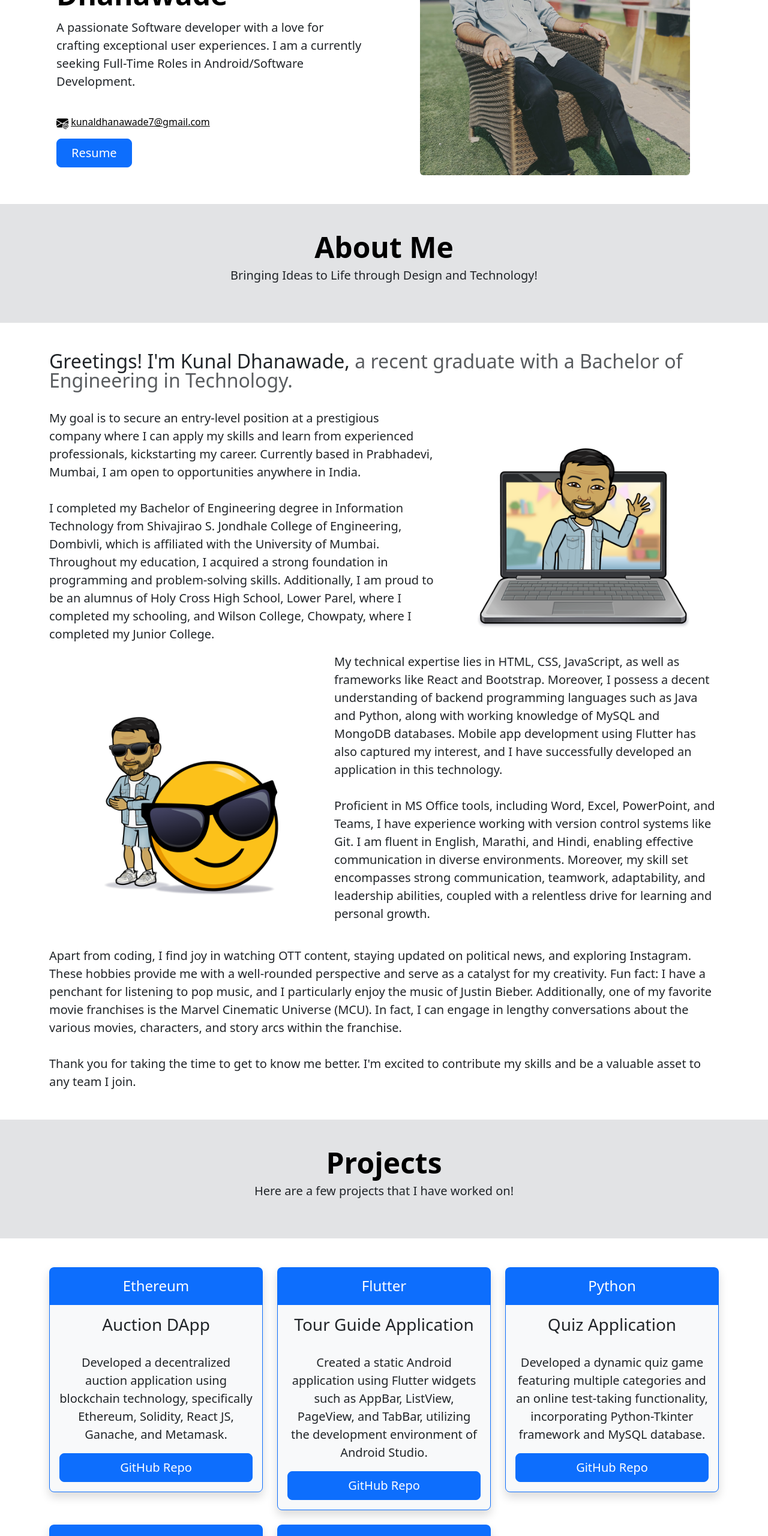
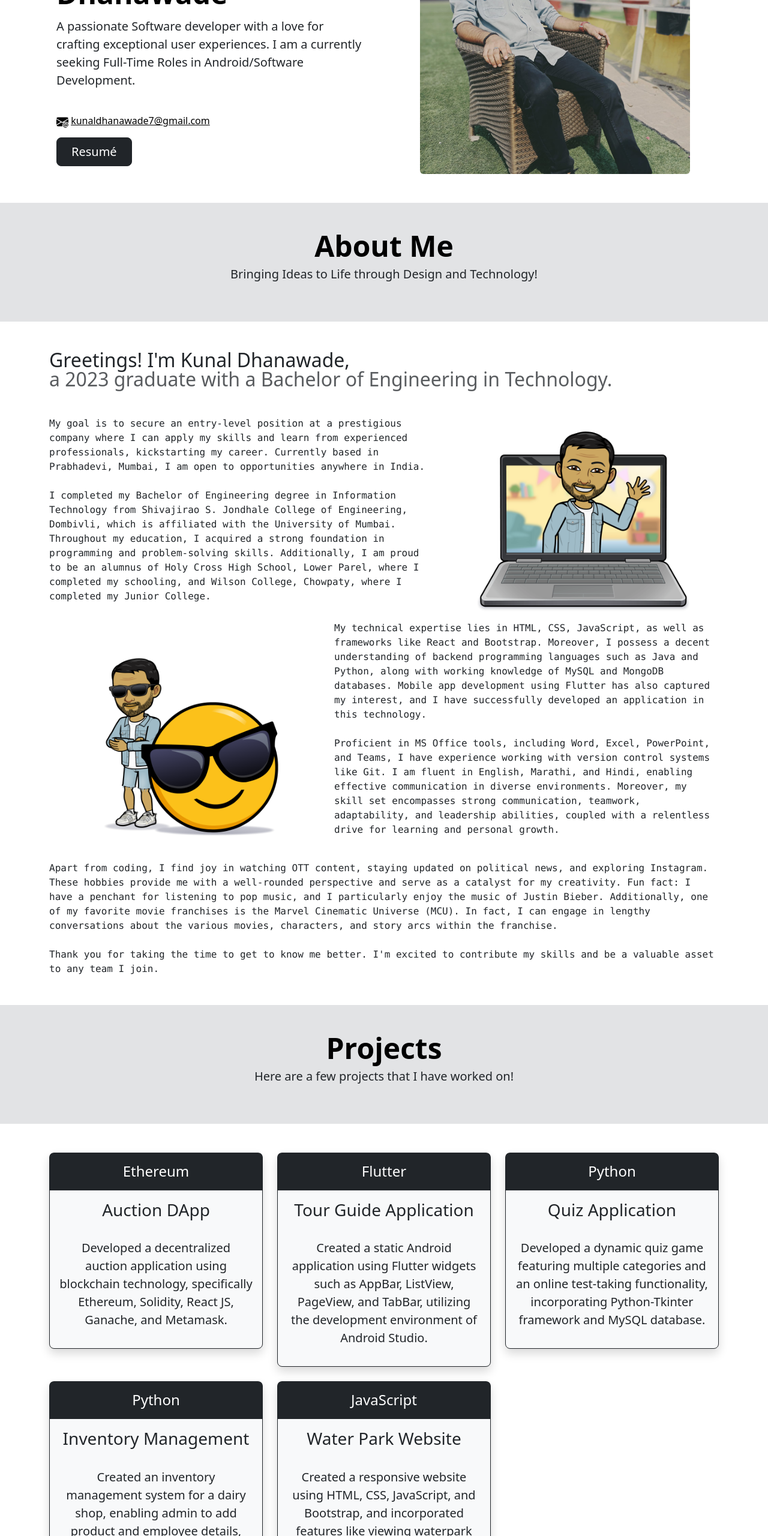
Before and after one commit to kunaldhanawade/kunaldhanawade.github.io, a plain HTML site: page index.html in a window 1280 px wide. Shown: the part 240-2800 px from the top of the page at 60% size. Drawn offline with nearby package versions, Linux system fonts and the light colour scheme.

Commit message:
version 1.1.0

```diff
--- a/index.html
+++ b/index.html
@@ -52,19 +52,29 @@
     <!-- navbar -->
     <nav class="navbar navbar-expand-lg bg-body-tertiary">
         <div class="container-fluid">
-            <h3 class="navbar-brand" href="#">Kunal Dhanawade</h3>
+            <img src="/assets/logo.png" class="img-fluid rounded" alt="logo" width="270">
+            <!-- <h3 class="navbar-brand" href="#">Kunal Dhanawade</h3> -->
             <button class="navbar-toggler" type="button" data-bs-toggle="collapse"
                 data-bs-target="#navbarSupportedContent" aria-controls="navbarSupportedContent" aria-expanded="false"
                 aria-label="Toggle navigation">
                 <span class="navbar-toggler-icon"></span>
             </button>
-            <div class="collapse navbar-collapse" id="navbarSupportedContent">
+            <div class="nav nav-pills" id="navbarSupportedContent">
                 <ul class="navbar-nav me-auto mb-2 mb-lg-0">
                     <li class="nav-item"><a href="#home" class="nav-link">Home</a></li>
                     <li class="nav-item"><a href="#about" class="nav-link">About</a></li>
                     <li class="nav-item"><a href="#projects" class="nav-link">Projects</a></li>
                     <li class="nav-item"><a href="#certificates" class="nav-link">Certificates</a></li>
-                    <li class="nav-item"><a href="/assets/Kunal's Resume.pdf" class="nav-link">Resume</a></li>
+                    <li class="nav-item"><a href="/assets/Kunal's Resume.pdf" class="nav-link">Resumé</a></li>
+                    <li class="nav-item btn-group dropstart">
+                        <button type="button" class="btn btn-dark dropdown-toggle" data-bs-toggle="dropdown" aria-expanded="false">Social</button>
+                        <ul class="dropdown-menu">
+                            <li><a class="dropdown-item" href="https://www.linkedin.com/in/dhanawade-kunal">LinkedIn</a></li>
+                            <li><a class="dropdown-item" href="https://github.com/kunaldhanawade">GitHub</a></li>
+                            <li><a class="dropdown-item" href="https://twitter.com/kunalrd07">Twitter</a></li>
+                            <li><a class="dropdown-item" href="https://instagram.com/kunaldhanawade">Instagram</a></li>
+                        </ul>
+                    </li>
                 </ul>
             </div>
         </div>
@@ -80,8 +90,7 @@
             <div class="col-lg-6">
                 <h1 class="display-5 fw-bold text-body-emphasis lh-1 mb-3">Hi, there!</h1>
                 <h1 class="display-5 fw-bold text-body-emphasis lh-1 mb-3">I'm Kunal Dhanawade</h1>
-                <p class="lead">A passionate Software developer with a love for crafting exceptional user experiences. I
-                    am a currently seeking Full-Time Roles in Android/Software Development.</p>
+                <p class="lead">A passionate Software developer with a love for crafting exceptional user experiences. I am a currently seeking Full-Time Roles in Android/Software Development.</p>
                 <br>
                 <p>
                     <svg class="bi" width="20" height="20">
@@ -91,7 +100,7 @@
                 </p>
                 <div class="d-grid gap-2 d-md-flex justify-content-md-start">
                     <a href="/assets/Kunal's Resume.pdf" target="_blank">
-                        <button type="button" class="btn btn-primary btn-lg px-4 me-md-2">Resume</button>
+                        <button type="button" class="btn btn-dark btn-lg px-4 me-md-2">Resumé</button>
                     </a>
                     <!-- <a href="/assets/Kunal's Resume.pdf" download="Resume - Kunal Dhanawade">
                         <button type="button" class="btn btn-outline-secondary btn-lg px-4">Download Resume</button>
@@ -110,11 +119,19 @@
     </div>
 
     <div class="container pt-5">
-        <h2 class="featurette-heading fw-normal lh-1 pb-4">Greetings! I'm Kunal Dhanawade, <span class="text-body-secondary">a recent graduate with a Bachelor of Engineering in Technology.</span></h2>
+        <h2 class="featurette-heading fw-normal lh-1 pb-4">Greetings! I'm Kunal Dhanawade,<br><span
+                class="text-body-secondary">a 2023 graduate with a Bachelor of Engineering in Technology.</span></h2>
 
         <div class="row featurette align-items-center">
             <div class="col-md-7">
-                <p class="lead">My goal is to secure an entry-level position at a prestigious company where I can apply my skills and learn from experienced professionals, kickstarting my career. Currently based in Prabhadevi, Mumbai, I am open to opportunities anywhere in India.<br><br>I completed my Bachelor of Engineering degree in Information Technology from Shivajirao S. Jondhale College of Engineering, Dombivli, which is affiliated with the University of Mumbai. Throughout my education, I acquired a strong foundation in programming and problem-solving skills. Additionally, I am proud to be an alumnus of Holy Cross High School, Lower Parel, where I completed my schooling, and Wilson College, Chowpaty, where I completed my Junior College.</p>
+                <p class="font-monospace">My goal is to secure an entry-level position at a prestigious company where I can apply
+                    my skills and learn from experienced professionals, kickstarting my career. Currently based in
+                    Prabhadevi, Mumbai, I am open to opportunities anywhere in India.<br><br>I completed my Bachelor of
+                    Engineering degree in Information Technology from Shivajirao S. Jondhale College of Engineering,
+                    Dombivli, which is affiliated with the University of Mumbai. Throughout my education, I acquired a
+                    strong foundation in programming and problem-solving skills. Additionally, I am proud to be an
+                    alumnus of Holy Cross High School, Lower Parel, where I completed my schooling, and Wilson College,
+                    Chowpaty, where I completed my Junior College.</p>
             </div>
             <div class="col-md-5">
                 <img src="/assets/laptop wave.png" alt="Sticker" class="px-5 img-fluid">
@@ -123,14 +140,28 @@
 
         <div class="row featurette align-items-center">
             <div class="col-md-7 order-md-2">
-                <p class="lead">My technical expertise lies in HTML, CSS, JavaScript, as well as frameworks like React and Bootstrap. Moreover, I possess a decent understanding of backend programming languages such as Java and Python, along with working knowledge of MySQL and MongoDB databases. Mobile app development using Flutter has also captured my interest, and I have successfully developed an application in this technology.<br><br>Proficient in MS Office tools, including Word, Excel, PowerPoint, and Teams, I have experience working with version control systems like Git. I am fluent in English, Marathi, and Hindi, enabling effective communication in diverse environments. Moreover, my skill set encompasses strong communication, teamwork, adaptability, and leadership abilities, coupled with a relentless drive for learning and personal growth.</p>
+                <p class="font-monospace">My technical expertise lies in HTML, CSS, JavaScript, as well as frameworks like React
+                    and Bootstrap. Moreover, I possess a decent understanding of backend programming languages such as
+                    Java and Python, along with working knowledge of MySQL and MongoDB databases. Mobile app development
+                    using Flutter has also captured my interest, and I have successfully developed an application in
+                    this technology.<br><br>Proficient in MS Office tools, including Word, Excel, PowerPoint, and Teams,
+                    I have experience working with version control systems like Git. I am fluent in English, Marathi,
+                    and Hindi, enabling effective communication in diverse environments. Moreover, my skill set
+                    encompasses strong communication, teamwork, adaptability, and leadership abilities, coupled with a
+                    relentless drive for learning and personal growth.</p>
             </div>
             <div class="col-md-5 order-md-1">
                 <img src="/assets/sunglasses emoji.png" alt="Sticker" class="px-5  img-fluid">
             </div>
         </div>
 
-        <p class="lead pt-4">Apart from coding, I find joy in watching OTT content, staying updated on political news, and exploring Instagram. These hobbies provide me with a well-rounded perspective and serve as a catalyst for my creativity. Fun fact: I have a penchant for listening to pop music, and I particularly enjoy the music of Justin Bieber. Additionally, one of my favorite movie franchises is the Marvel Cinematic Universe (MCU). In fact, I can engage in lengthy conversations about the various movies, characters, and story arcs within the franchise.<br><br>Thank you for taking the time to get to know me better. I'm excited to contribute my skills and be a valuable asset to any team I join.</p>
+        <p class="font-monospace pt-4">Apart from coding, I find joy in watching OTT content, staying updated on political news,
+            and exploring Instagram. These hobbies provide me with a well-rounded perspective and serve as a catalyst
+            for my creativity. Fun fact: I have a penchant for listening to pop music, and I particularly enjoy the
+            music of Justin Bieber. Additionally, one of my favorite movie franchises is the Marvel Cinematic Universe
+            (MCU). In fact, I can engage in lengthy conversations about the various movies, characters, and story arcs
+            within the franchise.<br><br>Thank you for taking the time to get to know me better. I'm excited to
+            contribute my skills and be a valuable asset to any team I join.</p>
     </div>
 
     <!-- projects -->
@@ -144,71 +175,80 @@
     <div class="container pt-5">
         <div class="row row-cols-1 row-cols-md-3 row-cols-sm-2 mb-3 text-center">
             <div class="col">
-                <div class="card mb-4 rounded-3 shadow border-primary shadow mb-2 bg-body-tertiary">
-                    <div class="card-header py-3 text-bg-primary border-primary">
+                <div class="card mb-4 rounded-3 shadow border-dark shadow mb-2 bg-body-tertiary">
+                    <div class="card-header py-3 text-bg-dark border-dark">
                         <h4 class="my-0 fw-normal">Ethereum</h4>
                     </div>
                     <div class="card-body">
                         <h3 class="card-title pricing-card-title">Auction DApp</h3>
                         <br>
-                        <p class="lead">Developed a decentralized auction application using blockchain technology, specifically Ethereum, Solidity, React JS, Ganache, and Metamask.</p>
-                        <a href="#"><button type="button" class="w-100 btn btn-lg btn-primary">GitHub Repo</button></a>
+                        <p class="lead">Developed a decentralized auction application using blockchain technology,
+                            specifically Ethereum, Solidity, React JS, Ganache, and Metamask.</p>
+                        <!-- <a href="#"><button type="button" class="w-100 btn btn-lg btn-dark">GitHub Repo</button></a> -->
                     </div>
                 </div>
             </div>
 
             <div class="col">
-                <div class="card mb-4 rounded-3 shadow border-primary shadow mb-2 bg-body-tertiary">
-                    <div class="card-header py-3 text-bg-primary border-primary">
+                <div class="card mb-4 rounded-3 shadow border-dark shadow mb-2 bg-body-tertiary">
+                    <div class="card-header py-3 text-bg-dark border-dark">
                         <h4 class="my-0 fw-normal">Flutter</h4>
                     </div>
                     <div class="card-body">
                         <h3 class="card-title pricing-card-title">Tour Guide Application</h3>
                         <br>
-                        <p class="lead">Created a static Android application using Flutter widgets such as AppBar, ListView, PageView, and TabBar, utilizing the development environment of Android Studio.</p>
-                        <a href="#"><button type="button" class="w-100 btn btn-lg btn-primary">GitHub Repo</button></a>
+                        <p class="lead">Created a static Android application using Flutter widgets such as AppBar,
+                            ListView, PageView, and TabBar, utilizing the development environment of Android Studio.</p>
+                        <!-- <a href="#"><button type="button" class="w-100 btn btn-lg btn-dark">GitHub Repo</button></a> -->
                     </div>
                 </div>
             </div>
 
             <div class="col">
-                <div class="card mb-4 rounded-3 shadow border-primary shadow mb-2 bg-body-tertiary">
-                    <div class="card-header py-3 text-bg-primary border-primary">
+                <div class="card mb-4 rounded-3 shadow border-dark shadow mb-2 bg-body-tertiary">
+                    <div class="card-header py-3 text-bg-dark border-dark">
                         <h4 class="my-0 fw-normal">Python</h4>
                     </div>
                     <div class="card-body">
                         <h3 class="card-title pricing-card-title">Quiz Application</h3>
                         <br>
-                        <p class="lead">Developed a dynamic quiz game featuring multiple categories and an online test-taking functionality, incorporating Python-Tkinter framework and MySQL database.</p>
-                        <a href="#"><button type="button" class="w-100 btn btn-lg btn-primary">GitHub Repo</button></a>
+                        <p class="lead">Developed a dynamic quiz game featuring multiple categories and an online
+                            test-taking functionality, incorporating Python-Tkinter framework and MySQL database.</p>
+                        <!-- <a href="#"><button type="button" class="w-100 btn btn-lg btn-dark">GitHub Repo</button></a> -->
                     </div>
                 </div>
             </div>
 
             <div class="col">
-                <div class="card mb-4 rounded-3 shadow border-primary shadow mb-2 bg-body-tertiary">
-                    <div class="card-header py-3 text-bg-primary border-primary">
+                <div class="card mb-4 rounded-3 shadow border-dark shadow mb-2 bg-body-tertiary">
+                    <div class="card-header py-3 text-bg-dark border-dark">
                         <h4 class="my-0 fw-normal">Python</h4>
                     </div>
                     <div class="card-body">
                         <h3 class="card-title pricing-card-title">Inventory Management</h3>
                         <br>
-                        <p class="lead">Created an inventory management system for a dairy shop, enabling admin to add product and employee details, and allowing employees to handle customer orders and generate bills, with access to view customer purchase details, using Python-Tkinter framework and MongoDB database.</p>
-                        <a href="#"><button type="button" class="w-100 btn btn-lg btn-primary">GitHub Repo</button></a>
+                        <p class="lead">Created an inventory management system for a dairy shop, enabling admin to add
+                            product and employee details, and allowing employees to handle customer orders and generate
+                            bills, with access to view customer purchase details, using Python-Tkinter framework and
+                            MongoDB database.</p>
+                        <!-- <a href="#"><button type="button" class="w-100 btn btn-lg btn-dark">GitHub Repo</button></a> -->
                     </div>
                 </div>
             </div>
 
             <div class="col">
-                <div class="card mb-4 rounded-3 shadow border-primary shadow mb-2 bg-body-tertiary">
-                    <div class="card-header py-3 text-bg-primary border-primary">
+                <div class="card mb-4 rounded-3 shadow border-dark shadow mb-2 bg-body-tertiary">
+                    <div class="card-header py-3 text-bg-dark border-dark">
                         <h4 class="my-0 fw-normal">JavaScript</h4>
                     </div>
                     <div class="card-body">
                         <h3 class="card-title pricing-card-title">Water Park Website</h3>
                         <br>
-                        <p class="lead">Created a responsive website using HTML, CSS, JavaScript, and Bootstrap, and incorporated features like viewing waterpark details and exploring it online, online ticket booking, online payment, booking cancellation, and refund policy using Node.js, MySQL, and the Razorpay Payment Gateway.</p>
-                        <a href="#"><button type="button" class="w-100 btn btn-lg btn-primary">GitHub Repo</button></a>
+                        <p class="lead">Created a responsive website using HTML, CSS, JavaScript, and Bootstrap, and
+                            incorporated features like viewing waterpark details and exploring it online, online ticket
+                            booking, online payment, booking cancellation, and refund policy using Node.js, MySQL, and
+                            the Razorpay Payment Gateway.</p>
+                        <!-- <a href="#"><button type="button" class="w-100 btn btn-lg btn-dark">GitHub Repo</button></a> -->
                     </div>
                 </div>
             </div>
@@ -250,22 +290,26 @@
             <p>&copy; 2023 Kunal Dhanawade.</p>
             <ul class="list-unstyled d-flex">
                 <li class="ms-3">
-                    <a class="link-body-emphasis" href="https://www.linkedin.com/in/dhanawade-kunal"><svg class="bi" width="20" height="20">
+                    <a class="link-body-emphasis" href="https://www.linkedin.com/in/dhanawade-kunal"><svg class="bi"
+                            width="20" height="20">
                             <use xlink:href="#linkedin" />
                         </svg></a>
                 </li>
                 <li class="ms-3">
-                    <a class="link-body-emphasis" href="https://github.com/kunaldhanawade"><svg class="bi" width="20" height="20">
+                    <a class="link-body-emphasis" href="https://github.com/kunaldhanawade"><svg class="bi" width="20"
+                            height="20">
                             <use xlink:href="#github" />
                         </svg></a>
                 </li>
                 <li class="ms-3">
-                    <a class="link-body-emphasis" href="https://twitter.com/kunalrd07"><svg class="bi" width="20" height="20">
+                    <a class="link-body-emphasis" href="https://twitter.com/kunalrd07"><svg class="bi" width="20"
+                            height="20">
                             <use xlink:href="#twitter" />
                         </svg></a>
                 </li>
                 <li class="ms-3">
-                    <a class="link-body-emphasis" href="https://instagram.com/kunaldhanawade"><svg class="bi" width="20" height="20">
+                    <a class="link-body-emphasis" href="https://instagram.com/kunaldhanawade"><svg class="bi" width="20"
+                            height="20">
                             <use xlink:href="#instagram" />
                         </svg></a>
                 </li>
@@ -273,7 +317,9 @@
         </div>
     </footer>
 
-    <script src="https://cdn.jsdelivr.net/npm/bootstrap@5.3.0/dist/js/bootstrap.bundle.min.js" integrity="sha384-geWF76RCwLtnZ8qwWowPQNguL3RmwHVBC9FhGdlKrxdiJJigb/j/68SIy3Te4Bkz" crossorigin="anonymous"></script>
+    <script src="https://cdn.jsdelivr.net/npm/bootstrap@5.3.0/dist/js/bootstrap.bundle.min.js"
+        integrity="sha384-geWF76RCwLtnZ8qwWowPQNguL3RmwHVBC9FhGdlKrxdiJJigb/j/68SIy3Te4Bkz"
+        crossorigin="anonymous"></script>
 </body>
 
 </html>
```
Also changed, not shown: assets/logo.png (added).
